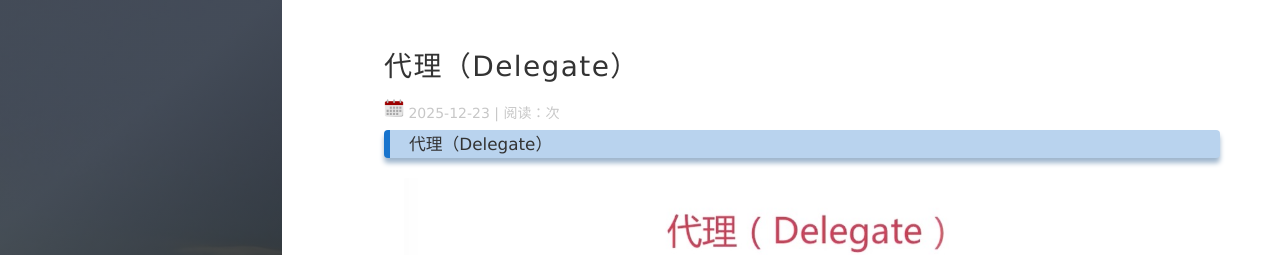
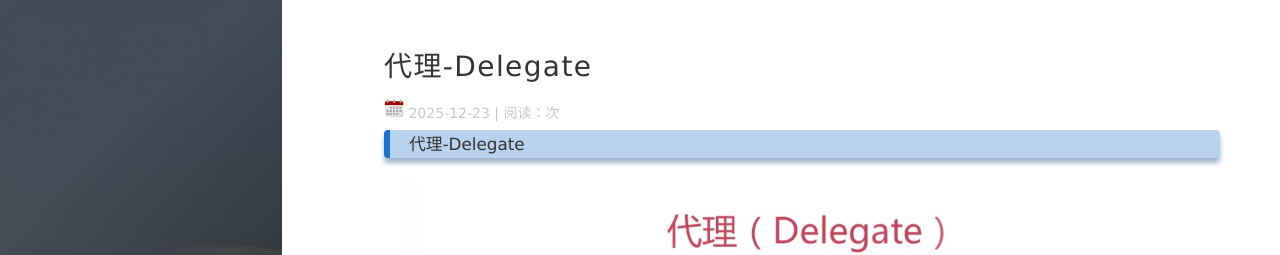
Before and after one commit to iTwinkle/iTwinkle.github.io, a Jekyll site: the page built from _posts/2025-12-23-代理-Delegate.md, in a window 1280 px wide and 900 px high. Shown: the top 255 px of the window. Built offline with Jekyll 4.4.1, drawn with Linux system fonts in a browser that asks for light colours; nearby versions of some CDN libraries; comment, search, counter and statistics services are not loaded; some of the changed text lies outside the part shown.

Commit message:
修改名称

````diff
--- a/_posts/2025-12-23-代理（Delegate）.md
+++ b/_posts/2025-12-23-代理-Delegate.md
@@ -1,12 +1,12 @@
 ---
 layout: post
-title: 代理（Delegate）
+title: 代理-Delegate
 date: 2025-12-23
 tag: iOS
 ---
 
-### 代理（Delegate）
-<img src="/images/posts/代理（Delegate）/代理（Delegate）2.jpg" >
+### 代理-Delegate
+<img src="/images/posts/代理-Delegate/代理-Delegate2.jpg" >
 一、什么是代理（Delegate）
 
 代理是一种 设计模式（Design Pattern），在 iOS 中主要用于实现对象间的 回调、事件传递和解耦合。
@@ -16,7 +16,7 @@ tag: iOS
 	2.	提供回调机制：当事件发生时通知外部对象。
 	3.	自定义行为：允许外部对象实现不同的处理逻辑。
 
-<img src="/images/posts/代理（Delegate）/代理（Delegate）.jpg" >
+<img src="/images/posts/代理-Delegate/代理-Delegate.jpg" >
 
 二、代理的组成
 
@@ -75,7 +75,7 @@ class MyClass {
 }
 
 ```
-<img src="/images/posts/代理（Delegate）/代理（Delegate）1.jpg" >
+<img src="/images/posts/代理-Delegate/代理-Delegate1.jpg" >
 ⚠️ 注意：
 	•	weak：避免循环引用。
 	•	Objective-C 需要用 respondsToSelector: 检查可选方法是否实现。
@@ -129,7 +129,7 @@ class ViewController: UIViewController, MyDelegate {
 被代理对象不依赖具体类，只依赖协议。协议是一种“契约”。
 
 四、代理 vs 通知 vs Block 回调
-<img src="/images/posts/代理（Delegate）/代理（Delegate）3.jpg" >
+<img src="/images/posts/代理-Delegate/代理-Delegate3.jpg" >
 
 实际开发中：
 	•	UITableView 使用代理。
@@ -148,4 +148,4 @@ class ViewController: UIViewController, MyDelegate {
 
 
 <br>
-转载请注明：[iTwinkle的博客](https://itwinkle.github.io/) » [代理（Delegate）](http://iWolf.com/2025/12/代理（Delegate）)
+转载请注明：[iTwinkle的博客](https://itwinkle.github.io/) » [代理-Delegate](http://iWolf.com/2025/12/代理-Delegate)
````
Also changed, not shown: _posts/2025-12-11-Flutter知识总结.md (renamed from _posts/2025-12-11-Flutter知识总结_副本.md), images/posts/代理-Delegate/代理-Delegate.jpg (renamed from images/posts/代理（Delegate）/代理（Delegate）.jpg), images/posts/代理-Delegate/代理-Delegate1.jpg (renamed from images/posts/代理（Delegate）/代理（Delegate）1.jpg), images/posts/代理-Delegate/代理-Delegate2.jpg (renamed from images/posts/代理（Delegate）/代理（Delegate）2.jpg), images/posts/代理-Delegate/代理-Delegate3.jpg (renamed from images/posts/代理（Delegate）/代理（Delegate）3.jpg).
